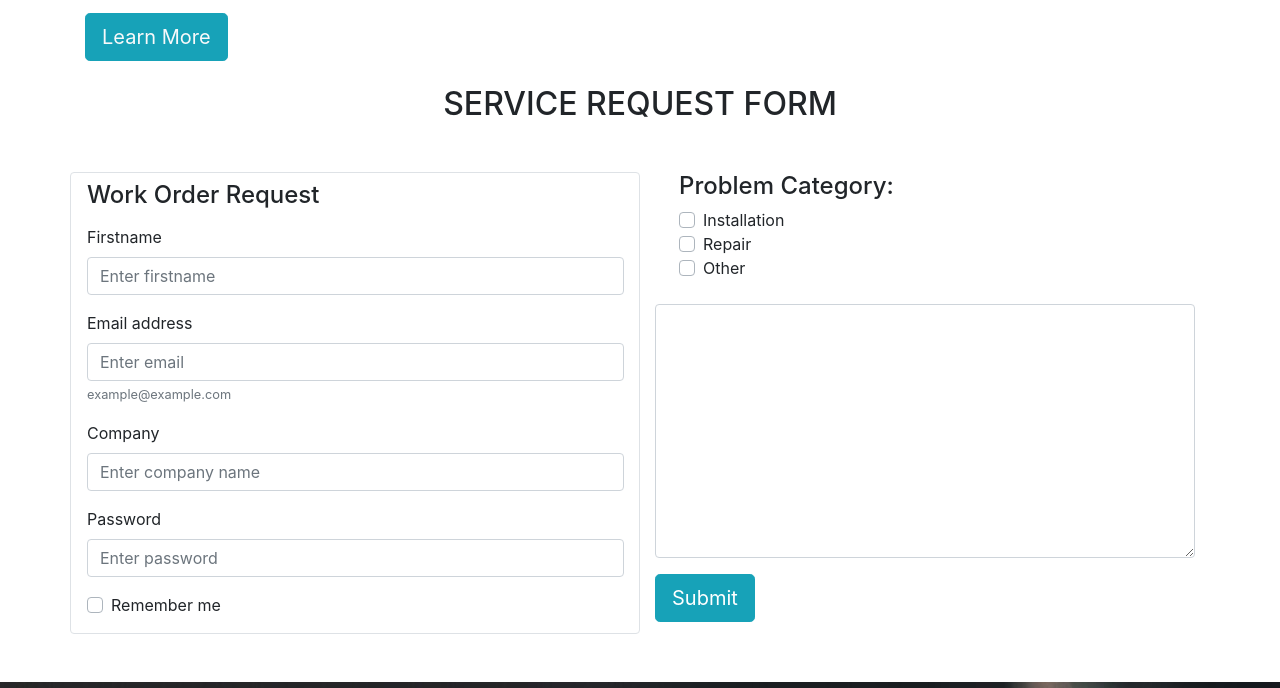
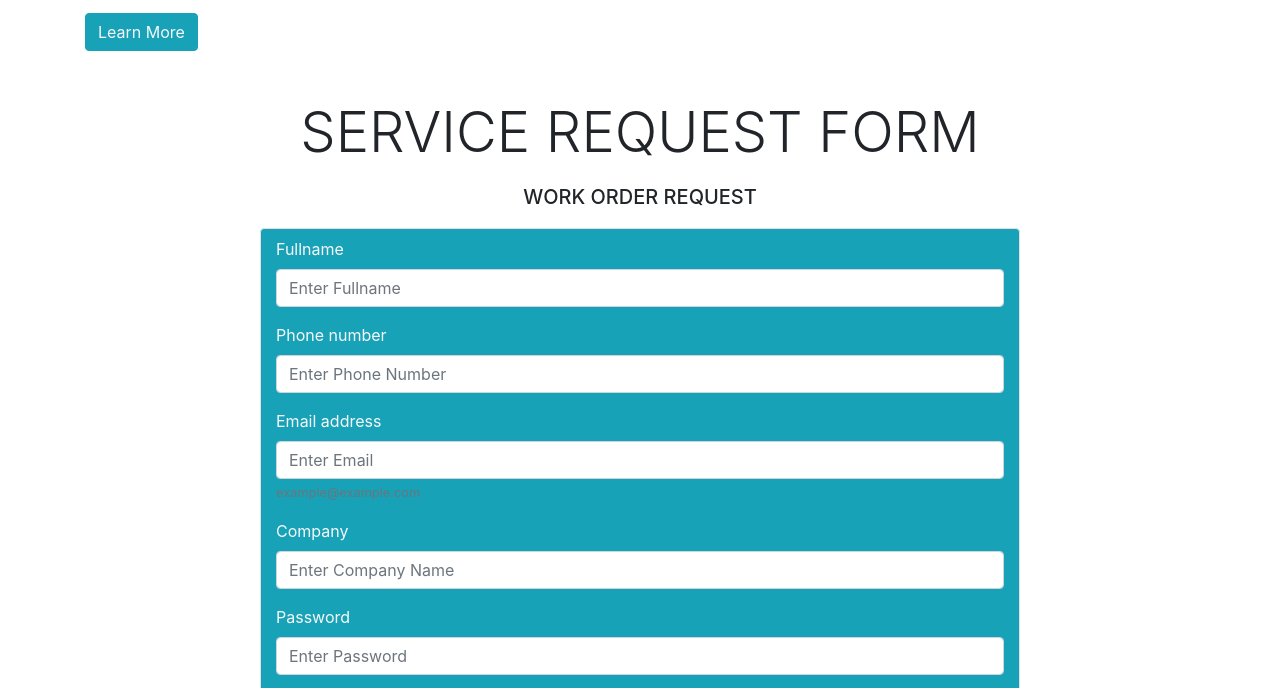
Before and after one commit to AnikThomas/Anitech_Portfolio, a website: page services.html in a window 1280 px wide. Shown: the part 801-1489 px from the top of the page. Drawn offline with nearby package versions, Linux system fonts and the light colour scheme.

Commit message:
Updated Service Request Form

```diff
--- a/services.html
+++ b/services.html
@@ -151,7 +151,7 @@
                         neque sint obcaecati atque officia quis deserunt, labore, omnis exercitationem est tenetur.
                         Placeat obcaecati dignissimos et, nemo laboriosam, error asperiores quia distinctio enim iure
                         doloribus!</p>
-                    <a href="about.html" class="btn btn-info btn-lg text-light mb-2">Learn More</a>
+                    <a href="about.html" class="btn btn-info text-light mb-2">Learn More</a>
                 </div>
             </div>
         </div>
@@ -159,30 +159,33 @@
 
     <!-- SERVICES FORM -->
     <div>
-        <h2 class="text-center mb-5">SERVICE REQUEST FORM</h2>
+        <h2 class="text-center mb-3 display-4 mt-4">SERVICE REQUEST FORM</h2>
+        <p class="lead mt-2 text-center ">WORK ORDER REQUEST</p>
     </div>
-
-    <div class="container">
-        <div class="row">
-            <div class="mb-5 col col-md-6  border rounded pl-3 pt-2" style="max-width: 600px;">
-                <h4 class="mb-3">Work Order Request</h4>
-                <form>
+    <div class="container h-100">
+        <div class="row h-100 justify-content-center align-items-center">
+            <div class="col-10 col-md-8 border rounded mb-5 bg-info" style="max-width: 800px;">
+                <div class="form text-light">
+                    <div class="form-group mt-2">
+                        <label for="Fullname">Fullname</label>
+                        <input type="text" id="firstname" class="form-control" placeholder="Enter Fullname" />
+                    </div>
                     <div class="form-group">
-                        <label for="Firstname">Firstname</label>
-                        <input type="text" id="firstname" class="form-control" placeholder="Enter firstname" />
+                        <label for="phone">Phone number</label>
+                        <input type="tel" class="form-control" name="telNum" placeholder="Enter Phone Number" />
                     </div>
                     <div class="form-group">
                         <label for="Email">Email address</label>
-                        <input type="email" id="email" class="form-control" placeholder="Enter email" />
+                        <input type="email" id="email" class="form-control" placeholder="Enter Email" />
                         <small class="form-text text-muted">example@example.com</small>
                     </div>
                     <div class="form-group">
                         <label for="company">Company</label>
-                        <input type="text" id="comapny" class="form-control" placeholder="Enter company name" />
+                        <input type="text" id="comapny" class="form-control" placeholder="Enter Company Name" />
                     </div>
                     <div class="form-group">
                         <label for="password">Password</label>
-                        <input type="password" id="password" class="form-control" placeholder="Enter password" />
+                        <input type="password" id="password" class="form-control" placeholder="Enter Password" />
                     </div>
 
                     <div class="custom-control custom-checkbox form-group">
@@ -190,32 +193,37 @@
                         <label for="rememberMe" class="custom-control-label">Remember me</label>
                     </div>
 
-            </div>
-            <div class="col col-md-6">
-                <h4 class="mb-2 ml-4">Problem Category:</h4>
-                <div class="custom-control custom-checkbox ml-4">
+                    <div>
+                        <p class="lead mb-0">Problem Category:</h4>
+                        <div class="custom-control custom-checkbox">
                             <input type="checkbox" name="installation" id="installation" class="custom-control-input" />
                             <label for="installation" class="custom-control-label">Installation</label>
                         </div>
 
-                <div class="custom-control custom-checkbox ml-4">
+                        <div class="custom-control custom-checkbox">
                             <input type="checkbox" name="repair" id="repair" class="custom-control-input" />
                             <label for="repair" class="custom-control-label">Repair</label>
                         </div>
 
-                <div class="custom-control custom-checkbox ml-4">
+                        <div class="custom-control custom-checkbox mb-3">
                             <input type="checkbox" name="Other" id="Other" class="custom-control-input" />
                             <label for="Other" class="custom-control-label">Other</label>
                         </div>
+
                         <div class="form-group">
                             <label for="problem"></label>
-                    <textarea class="form-control" id="problem" rows="10"></textarea>
-                </div>
-                <button class="btn btn-info btn-lg" type="submit">Submit</button>
-            </div>
-            </form>
+                            <textarea class="form-control" id="problem" rows="10" placeholder="Message"></textarea>
                         </div>
 
+                        </div>
+                            <button class="btn btn-light mb-4" type="submit">Submit</button>
+                        </div>
+
+                    </div>
+
+                </div>
+            </div>
+        </div>
     </div>
 
 
```
Lines whose indentation alone changed are shown as unchanged.
